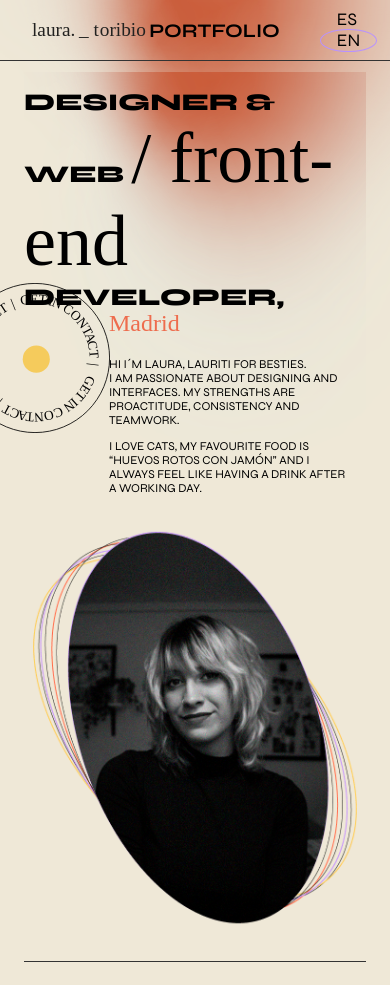
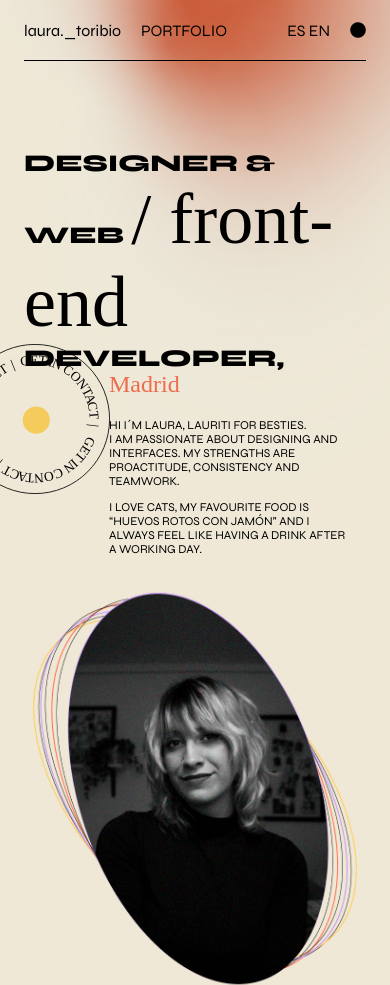
Before and after one commit to lauratoribio/Portfolio-UpgradeHub, a plain HTML site: page index.html in a window 390 px wide. Shown: the top 985 px of the page. Before the commit the page ends 962 px from the top, so only its background shows below. Drawn offline with Linux system fonts and the light colour scheme; a web font is replaced by a local one.

Commit message:
Responsive NavBar

```diff
--- a/index.html
+++ b/index.html
@@ -15,20 +15,34 @@
       href="https://fonts.googleapis.com/css2?family=Syne:wght@400;700;800&display=swap"
       rel="stylesheet"
     />
+    <link
+      rel="stylesheet"
+      href="https://use.fontawesome.com/releases/v5.8.1/css/all.css"
+      integrity="sha384-50oBUHEmvpQ+1lW4y57PTFmhCaXp0ML5d60M1M7uH2+nqUivzIebhndOJK28anvf"
+      crossorigin="anonymous"
+    />
   </head>
   <body>
     <!------barra de navegacion----->
 
-    <nav class="menu-fixed">
-      <div class="menu-holder">
-        <img src="./styles/images/web-logo-laura.svg" />
-        <div class="menu-portfolio"><span>PORTFOLIO</span></div>
+    <nav>
+      <div class="navMenu">
         <div class="menu-left">
-          <ul class="languages">
-            <il><a class="item-language1">ES</a></il>
-            <il><a class="item-language2">EN</a></il>
-          </ul>
-          <button class="menu-switch"></button>
+          <a href="#">laura._toribio</a>
+        </div>
+        <div class="menu-center">
+          <a href="#"><span>PORTFOLIO</span></a>
+        </div>
+        <div class="menu-right">
+          <div class="menu-right1">
+            <ul>
+              <il><a class="item-language1">ES</a></il>
+              <il><a class="item-language2">EN</a></il>
+            </ul>
+          </div>
+          <div class="menu-right2">
+            <a class="toggle" href="#"><i class="fas fa-circle"></i></a>
+          </div>
         </div>
       </div>
     </nav>
@@ -41,8 +55,7 @@
       </div>
       <div class="column2">
         <h1 class="column2Item1">
-          Designer &<br />web <span> / front-end</span
-          ><br />developer,
+          Designer &<br />web <span> / front-end</span><br />developer,
         </h1>
         <h2 class="column2Item2">Madrid</h2>
         <div class="column2Item3">
@@ -62,7 +75,6 @@
       </div>
     </div>
 
-
     <!------Sección 2----->
   </body>
 </html>
--- a/styles/_navBar.scss
+++ b/styles/_navBar.scss
@@ -1,50 +1,52 @@
-.menu-fixed {
-  width: 100vw;
-  opacity: 1;
-  position: fixed;
-  left: 0;
-  top: 0;
-  .menu-holder {
-    height: 60px;
-    border-bottom: solid 1px;
-    border-color: $secondaryColor2;
+
+
+nav {
+  background: transparent;
+  display: flex;
+  flex-direction: column;
+  border-bottom: solid 1px;
+}
+
+.navMenu {
+  font-family: $primaryFont;
+  height: 60px;
+  display: flex;
+  flex-wrap: wrap;
+  justify-content: space-between;
+  align-items: center;
+  flex-direction: row;
+  a {
+    color: black;
+    text-decoration: none;
+    &hover {
+      text-decoration: underline;
+    }
+  }
+  .menu-right {
+    box-sizing: border-box;
     display: flex;
+    flex-direction: row;
+    justify-content: end;
     align-items: center;
-    justify-content: space-between;
-    position: relative;
-
-    img {
-      height: 20px;
-      margin-left: 2rem;
-    }
-    .menu-portfolio {
-      font-family: $primaryFont;
-      font-weight: bold;
-      font-size: 1.2rem;
-    }
-    .menu-left {
-      display: flex;
-      align-items: center;
-      .item-language1 {
-        @include languageSwitchs();
-        border-color: transparent;
-      }
-      .item-language2 {
-        @include languageSwitchs();
-      }
-      .menu-switch {
-        width: 16px;
-        height: 16px;
-        background-color: $secondaryColor2;
-        border: solid;
-        border-color: $secondaryColor2;
-        border-radius: 50%;
-        margin-left: 1rem;
-        margin-right: 2rem;
+    .menu-right1 {
+      margin-right: 20px;
+      ul {
+        list-style-type: none;
+        li {
+          font-size: 16px;
+          padding: 15px 5px;
+          white-space: nowrap;
+        }
       }
     }
   }
 }
+
+
+
+
+
+
 
 /**********Responsive laptop 1200-1390px***********/
 
--- a/styles/_section1.scss
+++ b/styles/_section1.scss
@@ -77,7 +77,6 @@
     }
     .column2 {
       width: 100%;
-      background-image: url("./images/degradado.png");
       margin-top: 0px;
       .column2Item1 {
         font-size: $mobile-mainTitles-fontSize;
```
Also changed, not shown: styles/style.css, 1 other file.
